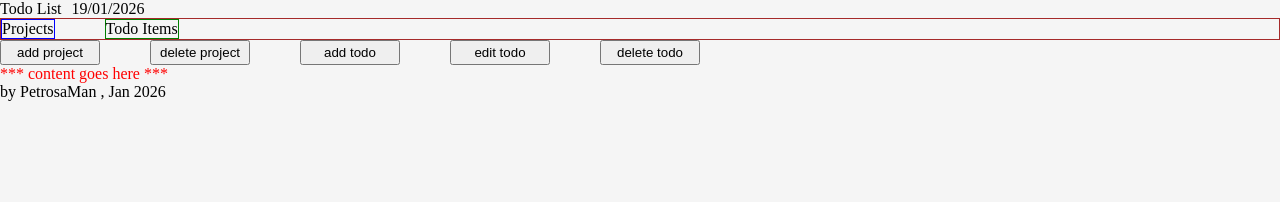
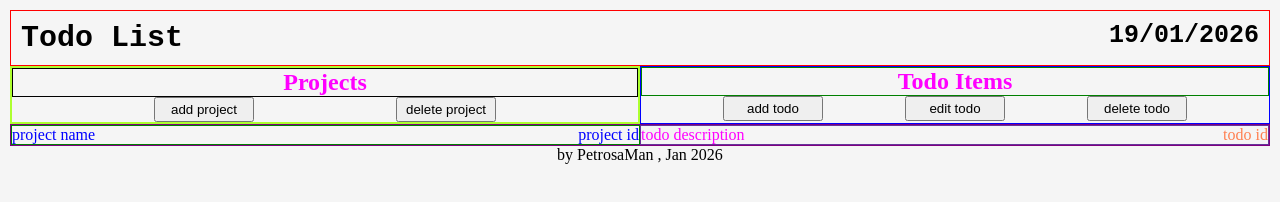
Before and after one commit to PetrosaMan/Todos-Project-Odin, a website built with webpack: page src/template.html in a window 1280 px wide. Built offline with nearby package versions, Linux system fonts and the light colour scheme.

Commit message:
Added basic styles for initial positioning of page layout

```diff
--- a/src/style.css
+++ b/src/style.css
@@ -6,12 +6,47 @@
 }
 
 body {
+  margin: 10px;
+}
+
+.sections-container {
+  border: 5px soild Brown;
+  color: fuchsia;
+  display: flex;
+}
+
+.projects {
+  border: 2px solid greenyellow;
+  width: 50%;
+}
+
+.todos {
+  border: 1px solid blue;
+  width: 50%;
+}
+
+body {
   background-color: whitesmoke;
 }
 .todo-header {
+  border: 1px solid red;
   display: flex;
-  gap: 10px;
-  color: black;
+  justify-content: space-between;
+  padding: 10px;
+}
+
+.todo-list {
+  /*border: 1px solid red;*/
+  font-family: "Courier New", Courier, monospace;
+  font-size: 30px;
+  font-weight: 600;
+}
+
+.date {
+  /*border: 1px solid red;*/
+  font-family: "Courier New", Courier, monospace;
+  font-size: 25px;
+  font-weight: 600;
 }
 
 #content {
@@ -30,28 +65,55 @@ body {
   width: 100px;
   height: 25px;
 }
-
 .section {
-  display: flex;
-  /*height: 50px;*/
-  /*width: 200px;*/
   border: 1px solid brown;
-  gap: 50px;
 }
-
-.projects {
-  /*height: 50px;*/
-  /*width: 100px;*/
-  border: 1px solid blue;
-}
-
 .todo-items {
-  /*height: 50px;*/
-  /*width: 100px;*/
   border: 1px solid green;
+  text-align: center;
 }
 
 .buttons {
+  border: 0;
+}
+
+.todo-btns,
+.projects-btns {
   display: flex;
+  justify-content: space-evenly;
+}
+
+.container {
+  border: 1px solid purple;
+  display: flex;
+}
+
+.projects-title {
+  border: 1px solid black;
+  text-align: center;
+}
+
+#projects {
+  display: flex;
+  justify-content: space-between;
+  color: blue;
+  border: 1px solid green;
+  width: 50%;
+}
+
+#todos {
+  display: flex;
+  justify-content: space-between;
   gap: 50px;
+  color: coral;
+  border: 1px solid rebeccapurple;
+  width: 50%;
 }
+
+.todo-description {
+  color: magenta;
+}
+
+.footer {
+  text-align: center;
+}
--- a/src/template.html
+++ b/src/template.html
@@ -10,22 +10,39 @@
       <div class="todo-list">Todo List</div>
       <div class="date" id="date">Date:</div>
     </header>
-    <section class="section">
-      <div class="projects">Projects</div>
-      <div class="todo-items">Todo Items</div>
-    </section>
 
-    <!---  buttons for Projects-->
-    <div class="buttons">
-      <button class="add-project">add project</button>
-      <button class="delete-project">delete project</button>
-      <!-- buttons for Todo Items -->
-      <button class="add-todo">add todo</button>
-      <button class="edit-todo">edit todo</button>
-      <button class="delete-todo">delete todo</button>
+    <div class="sections-container">
+      <section class="projects">
+        <h2 class="projects-title">Projects</h2>
+        <div class="projects-btns">
+          <button class="add-project">add project</button>
+          <button class="delete-project">delete project</button>
+        </div>
+      </section>
+
+      <section class="todos">
+        <h2 class="todo-items">Todo Items</h2>
+        <div class="todo-btns">
+          <button class="add-todo">add todo</button>
+          <button class="edit-todo">edit todo</button>
+          <button class="delete-todo">delete todo</button>
+        </div>
+      </section>
     </div>
 
-    <div id="content">*** content goes here ***</div>
+    <main class="container">
+      <!-- projects list-->
+      <div id="projects">
+        <p class="project-name">project name</p>
+        <p class="project-id">project id</p>
+      </div>
+
+      <!-- todos list-->
+      <div id="todos">
+        <p class="todo-description">todo description</p>
+        <p class="todo-id">todo id</p>
+      </div>
+    </main>
 
     <footer class="footer">by PetrosaMan , Jan 2026</footer>
   </body>
```
